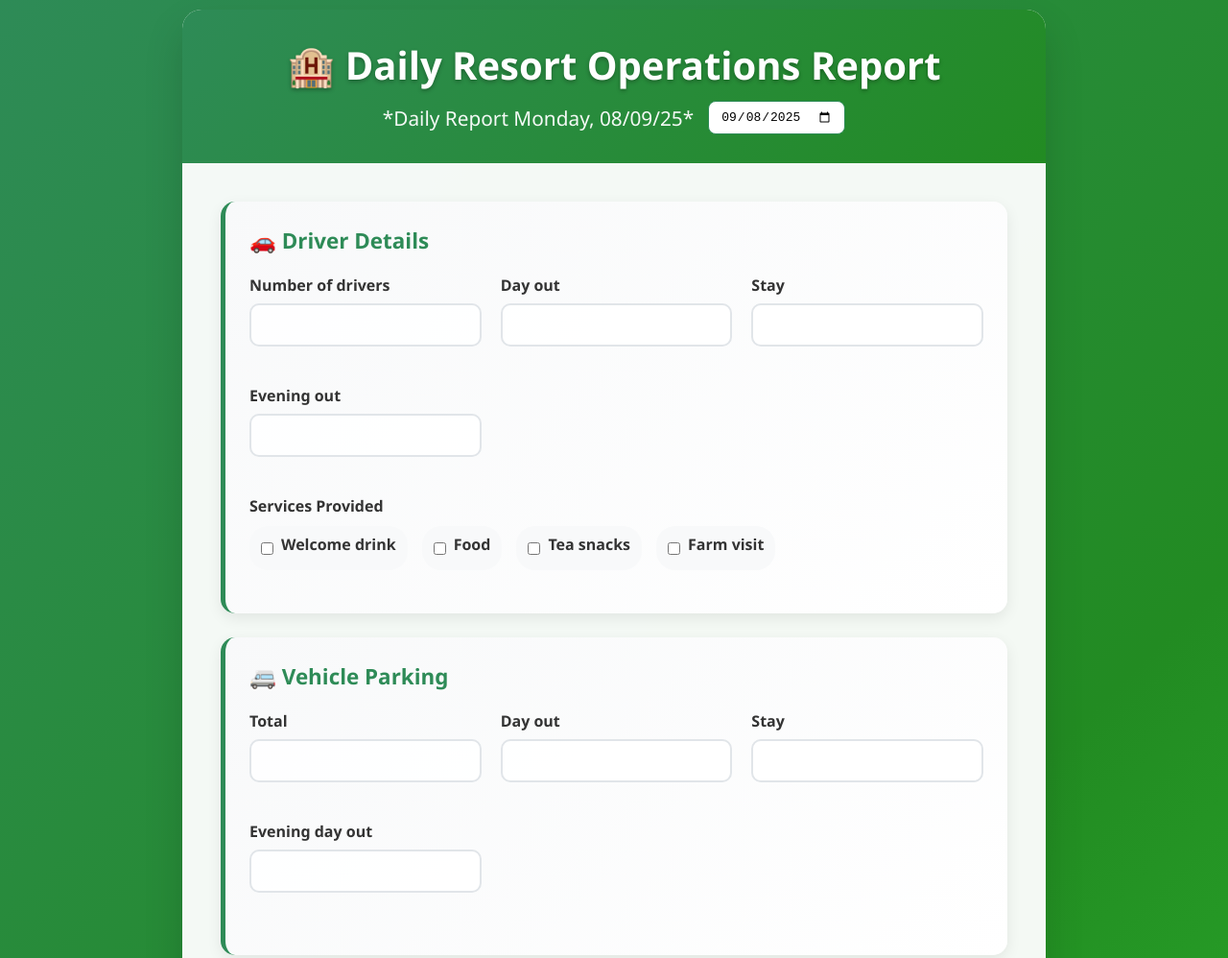
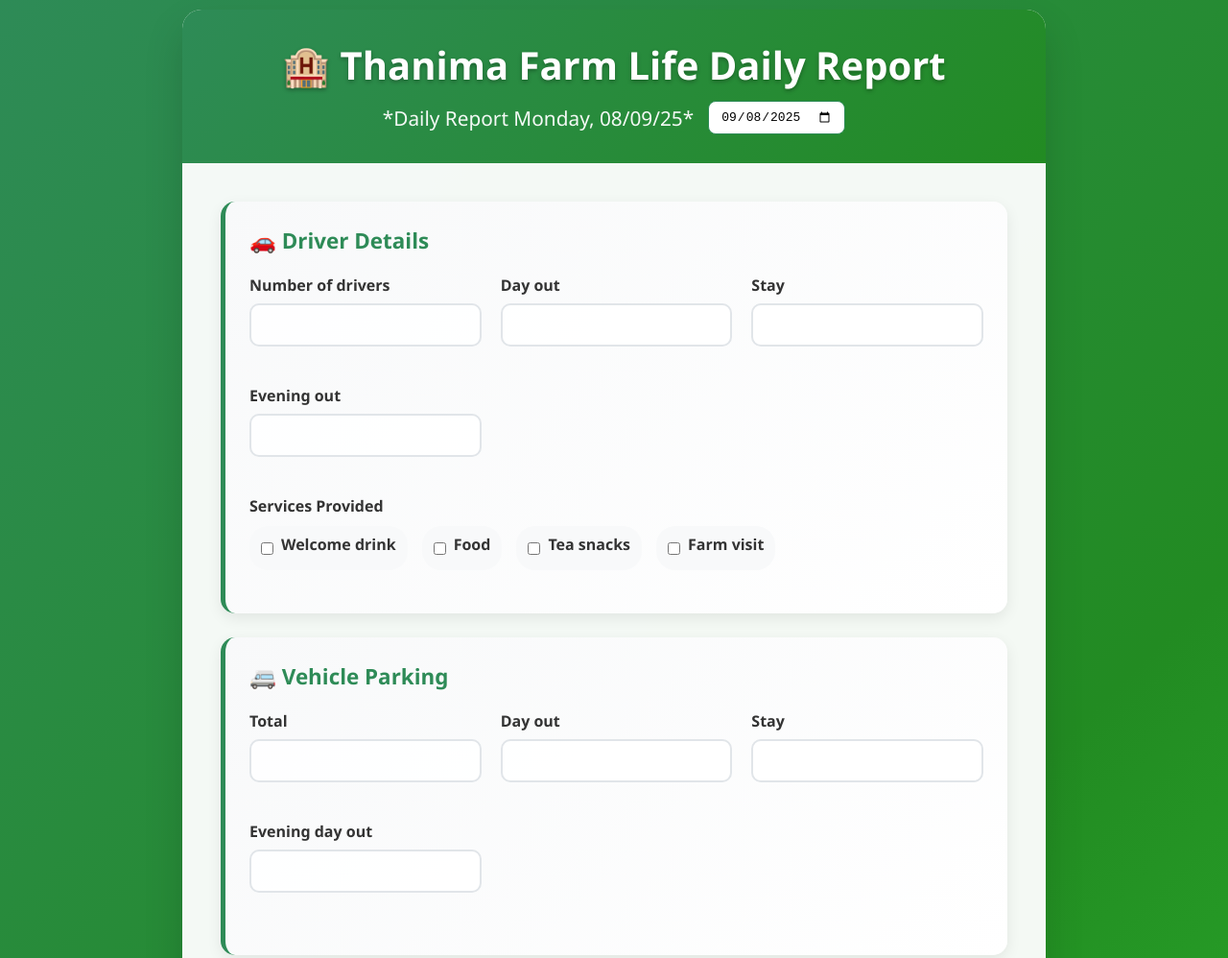
Before and after one commit to aswinachuz/Security-report-management, a plain HTML site: page index.html in a window 1280 px wide. Shown: the top 998 px of the page at 96% size. Drawn offline with Linux system fonts and the light colour scheme.

Commit message:
Update index.html

```diff
--- a/index.html
+++ b/index.html
@@ -424,7 +424,7 @@
 <body>
     <div class="container">
         <div class="header">
-            <h1>🏨 Daily Resort Operations Report</h1>
+            <h1>🏨 Thanima Farm Life Daily Report</h1>
             <div style="display: flex; align-items: center; justify-content: center; gap: 15px; margin-top: 10px;">
                 <div class="date-display" id="currentDate"></div>
                 <input type="date" id="reportDate" style="padding: 8px 12px; border-radius: 8px; border: 1px solid #2E8B57; font-size: 1em;">
```
